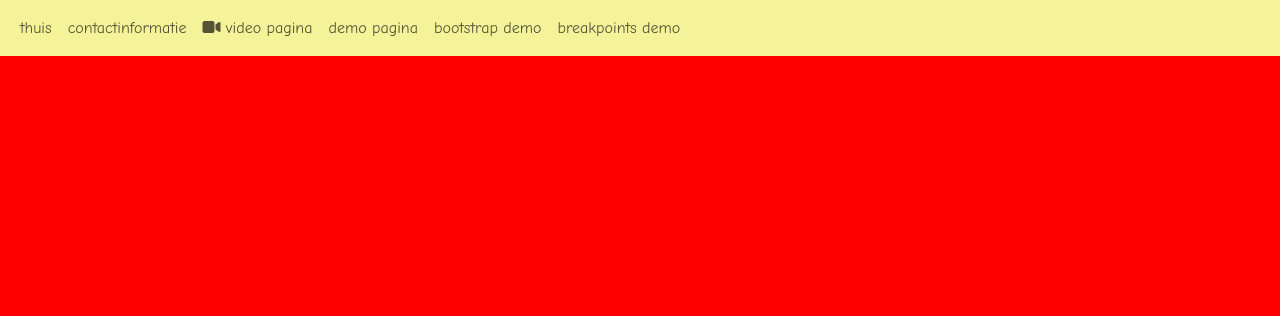
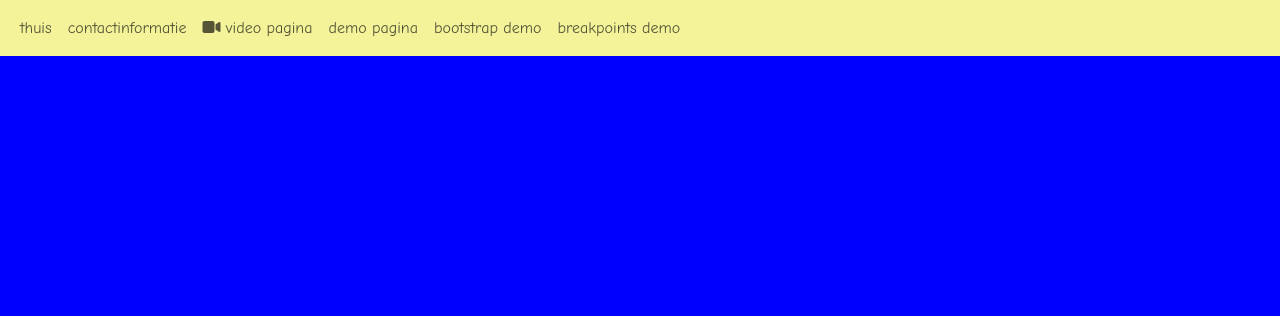
Before and after one commit to Dxdonn/Team-voor-de-punten, a PHP site: page /responsive.php in a window 1280 px wide. Shown: the top 316 px of the page. Run offline with PHP 8.4, Linux system fonts and the light colour scheme; data that the repository does not hold is empty; some libraries are stand-ins or nearby versions.

Commit message:
css according to the opdracht en supporting files

```diff
--- a/responsive.css
+++ b/responsive.css
@@ -1,18 +1,32 @@
-/* phone */
-body {
-    background-color: green;
+/* Smartphones (portrait). Vertel hier ook welke je gekozen hebt----------- */
+/* Dit werkt voor eigenlijk alle smartphones, maar een specifiek model is bijv de iphone 15 */
+@media only screen
+and (min-width : 0px)
+and (max-width : 720px)
+{
+    body {
+        background-color: green;
+    }
 }
 
-/* tablet */
-@media screen and (min-width: 720px) {
+
+/* Tablet (portrait). Vertel hier ook welke je gekozen hebt ----------- */
+/* Dit werkt voor bijna alle tablets (sommige tablets zijn heel klein of heel groot), maar een specifiek model is bijv de ipad air 10.9" 2020 */
+@media only screen
+and (min-width : 720px)
+and (max-width :  1200px)
+{
     body {
         background-color: blue;
     }
 }
 
-/* laptop/desktop */
-@media screen and (min-width: 1200px) {
+/* Laptop/PC. Vertel hier ook welke je gekozen hebt ----------- */
+/* Dit werkt voor bijna alle laptops/pc (sommige laptops/pcs hebben kleinere schermen), maar een specifiek model is bijv de macbook air 2020 13"*/
+@media only screen
+and (min-width : 1200px)
+{
     body {
-        background-color: red;
+        background-color: blue;
     }
 }
--- /dev/null
+++ b/url & studentnummers.txt
@@ -0,0 +1 @@
+https://webspace.science.uu.nl/~7081138/
```
Also changed, not shown: 1 other file.
